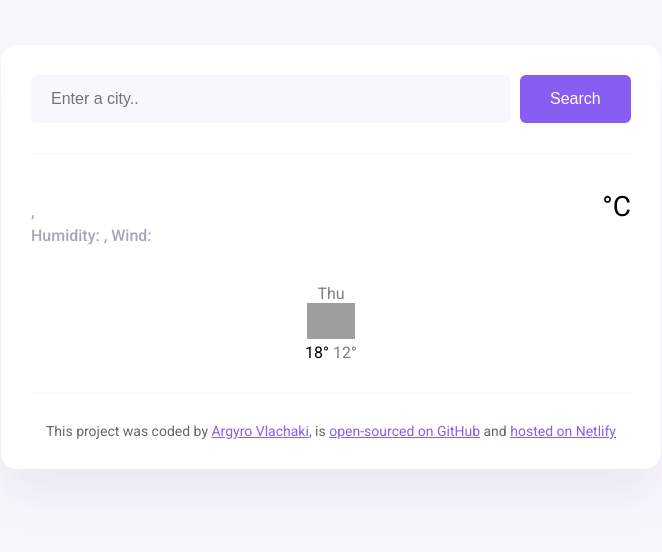
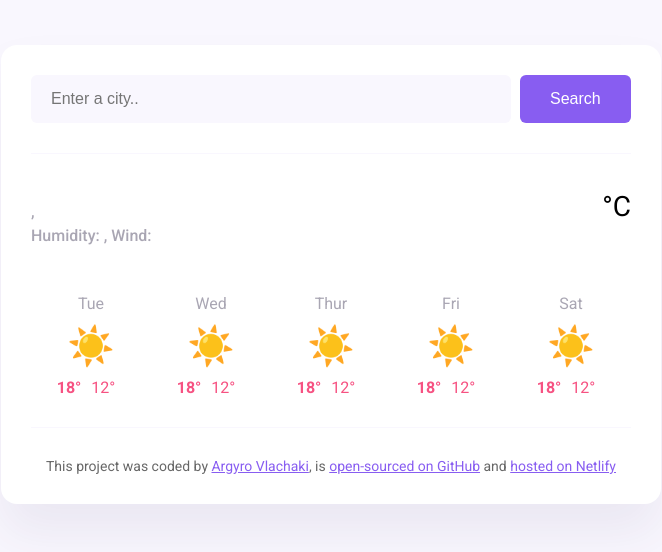
Before and after one commit to CtrlFrontfire/meteo-app, a plain HTML site: page index.html in a window 1280 px wide. Shown: the whole page, without its empty margins (309-971 px from the left). Drawn offline with nearby package versions, Linux system fonts and the light colour scheme; no server answers; grey boxes are pictures that could not be loaded.

Commit message:
Injected weather forecast HTML to JS

```diff
--- a/index.html
+++ b/index.html
@@ -45,22 +45,7 @@
             <div class="weatehr-app-unit">°C</div>
           </div>
         </div>
-        <div class="weather-forecast">
-          <div class="row">
-            <div class="col-2">
-              <div class="weather-forecast-date">Thu</div>
-              <img
-                src="https://openweathermap.org/img/wn/50d@2x.png"
-                alt=""
-                width="48"
-              />
-              <div class="weather-forecast-temperatures">
-                <span class="weather-forcast-temperature-max">18° </span>
-                <span class="weather-forecast-temperature-min">12°</span>
-              </div>
-            </div>
-          </div>
-        </div>
+        <div class="weather-forecast" id="forecast"></div>
       </main>
 
       <footer>
--- a/src/index.js
+++ b/src/index.js
@@ -41,7 +41,7 @@ function formatDate(date) {
 
 function searchCity(city) {
   let apiKey = "d32099afo5328e0346f4tb17db5ff833";
-  let apiUrl = `https://api.shecodes.io/weather/v1/current?query=${city}&key=${apiKey}`;
+  let apiUrl = `https://api.shecodes.io/weather/v1/current?query=${city}&key=${apiKey}&units=metric`;
   axios.get(apiUrl).then(refreshWeather);
 }
 
@@ -52,7 +52,34 @@ function handleSearchSubmit(event) {
   searchCity(searchInput.value);
 }
 
+function displayForecast() {
+  let forecastElement = document.querySelector("#forecast");
+
+  let days = ["Tue", "Wed", "Thur", "Fri", "Sat"];
+  let forecastHtml = "";
+
+  days.forEach(function (day) {
+    forecastHtml =
+      forecastHtml +
+      `
+  <div class="weather-forecast-day">
+    <div class="weather-forecast-date">${day}</div>
+    <div class="weather-forecast-icon">☀️</div>
+    <div class="weather-forecast-temperatures">
+      <div class="weather-forcast-temperature">
+        <strong>18° </strong>
+      </div>
+      <div class="weather-forecast-temperature">12°</div>
+    </div>
+  </div>
+`;
+  });
+
+  forecastElement.innerHTML = forecastHtml;
+}
+
 let searchFormElement = document.querySelector("#search-form");
 searchFormElement.addEventListener("submit", handleSearchSubmit);
 
 searchCity("Paris");
+displayForecast();
--- a/src/style.css
+++ b/src/style.css
@@ -85,6 +85,37 @@ main {
   margin-top: 6px;
   font-size: 28px;
 }
+.weather-forecast {
+  display: flex;
+  justify-content: space-around;
+  margin-top: 30px;
+}
+
+.weather-forecast-date {
+  font-size: 16px;
+  text-align: center;
+  color: rgba(39, 33, 66, 0.4);
+  font-size: 16px;
+  line-height: 20px;
+  margin-bottom: 10px;
+}
+
+.weather-forecast-icon {
+  font-size: 38px;
+  text-align: center;
+}
+
+.weather-forecast-temperatures {
+  text-align: center;
+  color: #f65282;
+  margin-top: 10px;
+  display: flex;
+  justify-content: center;
+}
+
+.weather-forecast-temperature {
+  padding: 0 10px;
+}
 
 footer {
   border-top: 1px solid #f9f7fe;
@@ -93,20 +124,3 @@ footer {
   font-size: 14px;
   color: rgba(0, 0, 0, 0.6);
 }
-
-.weather-forecast {
-  text-align: center;
-  margin-top: 20px;
-  color: black;
-}
-.weather-forecast-date {
-  font-size: 16px;
-  opacity: 0.5;
-}
-
-.weather-forecast-temperature {
-  font-size: 13px;
-}
-.weather-forecast-temperature-min {
-  opacity: 0.5;
-}
```
